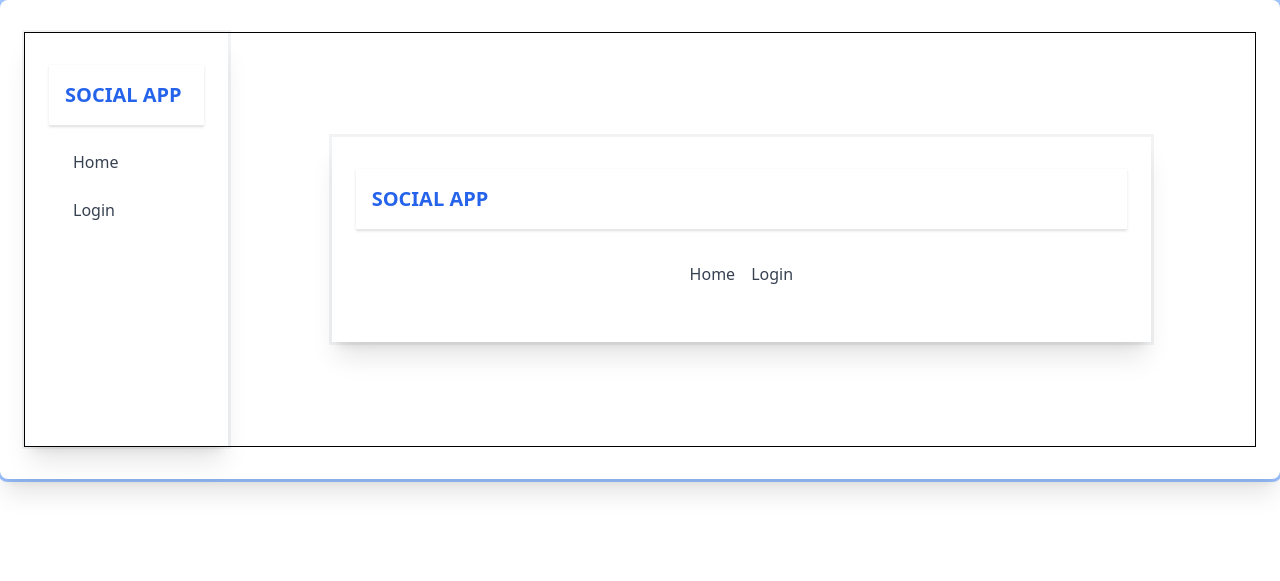
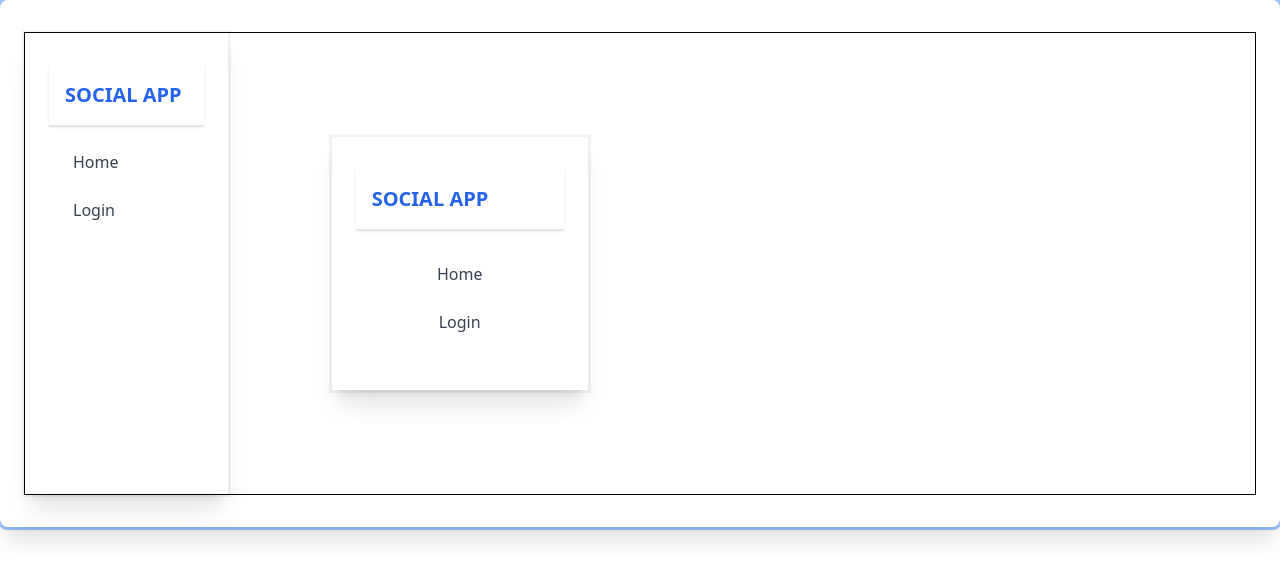
Before and after one commit to ONTI98/Django2, a Django app: page / in a window 1280 px wide. Shown: the top 581 px of the page. Run offline with Django 5.2, Linux system fonts and the light colour scheme; data that the repository does not hold is empty; some libraries are stand-ins or nearby versions.

Commit message:
on small devices nav should be flex and block on large devices

```diff
--- a/feed/templates/feed/homepage.html
+++ b/feed/templates/feed/homepage.html
@@ -5,18 +5,19 @@
 
 {% block body %}
 <style>
-    #sidebar{
+    #sidebar_original{
         visibility: collapse;
     }
 </style>
+<div class="flex sm:flex-col lg:flex-row  ">
 
-    <aside class="w-auto flex sm:flex-col shadow-md bg-dark  px-6 py-8 ring shadow-xl ring-gray-900/5 sidebar">
+     <aside class="lg:w-64 shadow-md bg-dark  px-6 py-8 ring shadow-xl ring-gray-900/5 " id="sidebar_homepage">
       <div class="p-4 text-xl font-semibold text-blue-600 border-b shadow">
         <a href="/">
              SOCIAL APP
         </a>
       </div>
-      <nav class="flex justify-center p-4 space-y-2 ">
+      <nav class=" sm:flex lg:block p-4 space-y-2 ">{#change nav to be #}
         <a href="/" class="flex p-2 justify-center  text-gray-700 hover:bg-blue-100 hidden rounded">Home</a>
                 <a href="/" class="flex p-2 justify-center text-gray-700 hover:bg-blue-100 rounded">Home</a>
 
@@ -42,6 +43,9 @@
 </div>
 </div>
 
+</div>
+
+
 <!--Add a detail view-->
 
 
```
